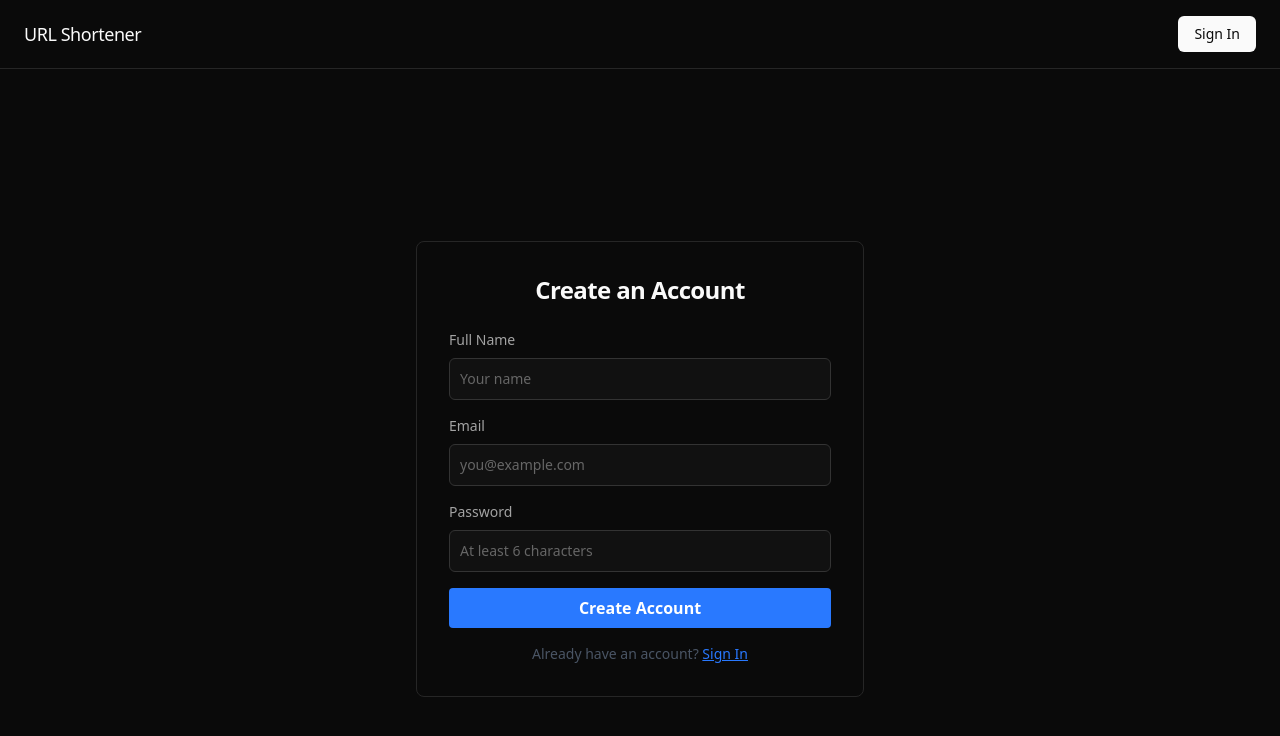
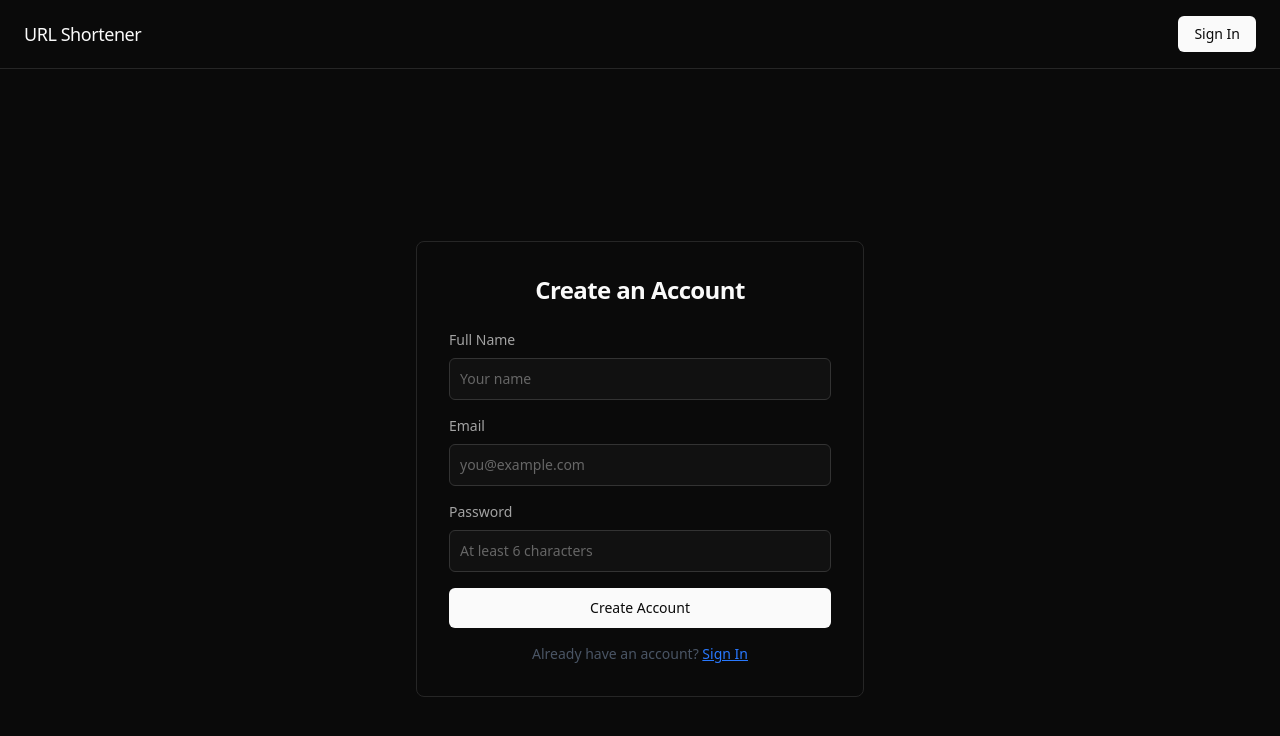
Before and after one commit to Exploring-glitch/URL-Shortener, a React app in the folder frontend/: page /auth in a window 1280 px wide. Both pictures are taken after a click on the element "Sign Up". Shown: the top 736 px of the page. Built offline with nearby package versions, Linux system fonts and the light colour scheme; the HTML template or start-up script is replaced by a standard one.

Commit message:
style(signup): monochrome create account button

```diff
--- a/frontend/src/components/Signup.jsx
+++ b/frontend/src/components/Signup.jsx
@@ -101,7 +101,7 @@ const SignupUser = ({ state }) => {
                 <button
                     onClick={handleSubmit}
                     disabled={loading}
-                    className="bg-[#2979FF] hover:bg-[#1E63E6] text-white transition-colors duration-200  font-bold py-2 px-4 rounded focus:outline-none focus:shadow-outline w-full"
+                    className="bg-[#FAFAFA] hover:bg-[#D4D4D4] text-[#0A0A0A] transition-colors duration-200 font-medium text-sm py-2.5 px-4 rounded-md focus:outline-none disabled:opacity-50 w-full"
                 >
                     {loading ? 'Creating...' : 'Create Account'}
                 </button>
```
